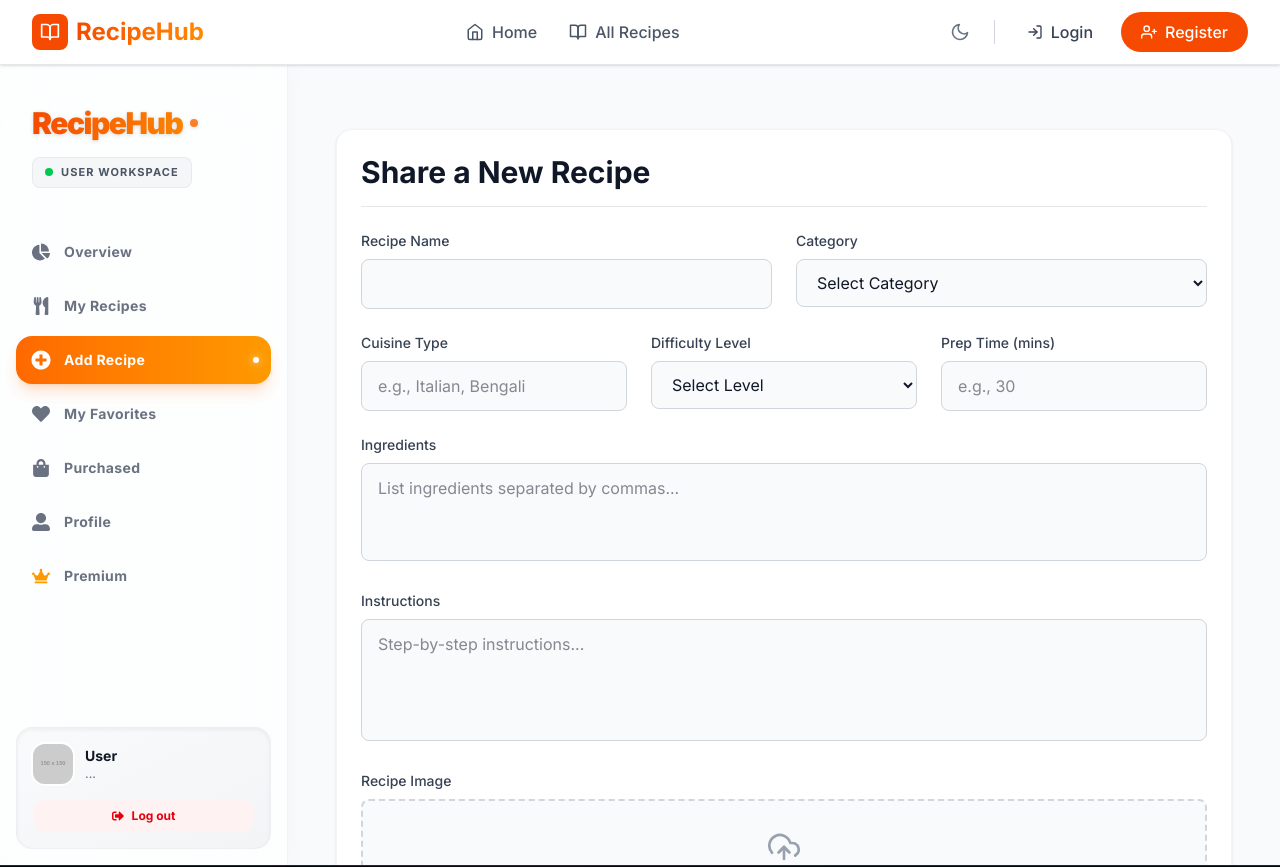
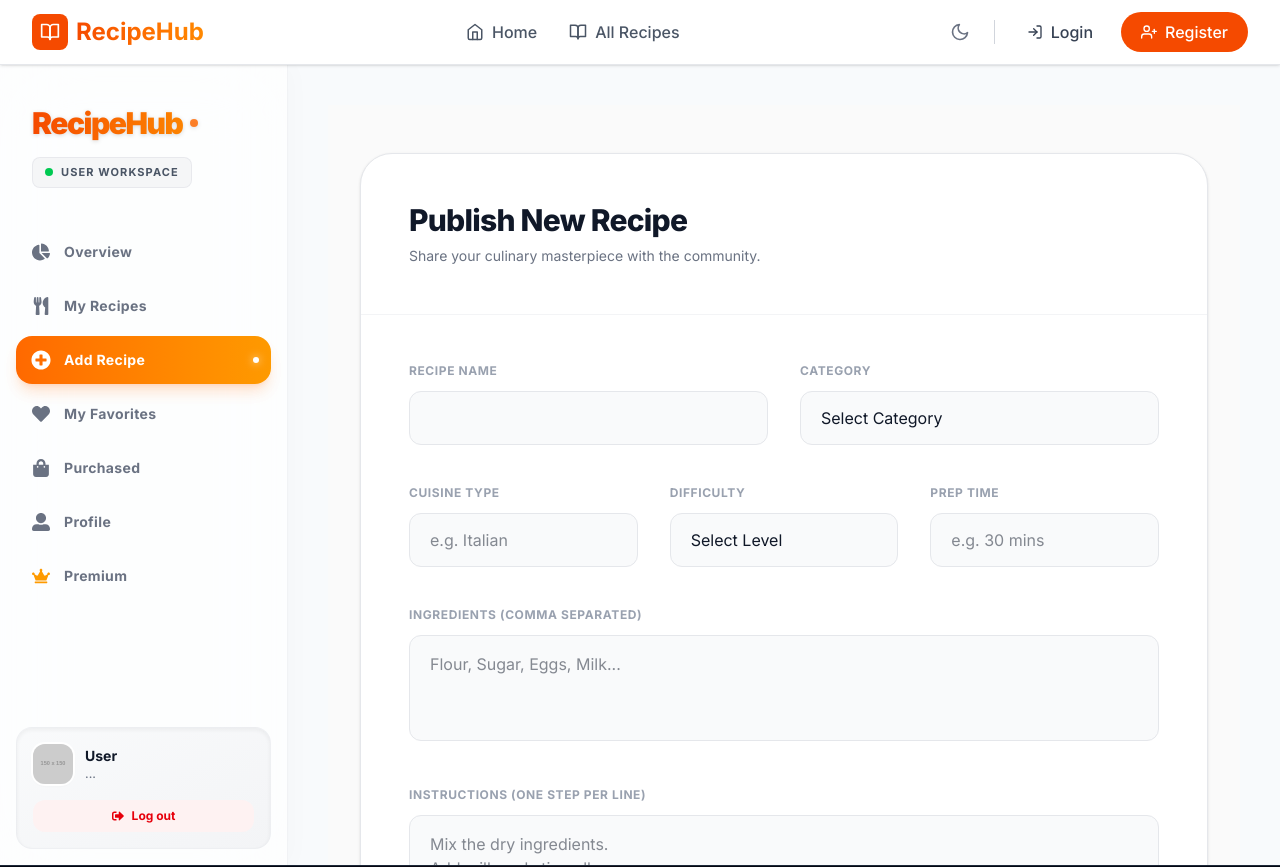
Before and after one commit to towfiqurv360/B13-Assignment-10-client-site, a Next.js app: page /dashboard/add-recipe in a window 1280 px wide. Shown: the top 867 px of the page. Built offline with nearby package versions, Linux system fonts and the light colour scheme; no server answers.

Commit message:
fix: update production configurations and finalize project build

```diff
--- a/src/app/dashboard/add-recipe/page.js
+++ b/src/app/dashboard/add-recipe/page.js
@@ -4,7 +4,8 @@ import { useAuth } from "@/context/AuthContext";
 import { axiosSecure } from "@/lib/axios";
 import toast from "react-hot-toast";
 import { useRouter } from "next/navigation";
-import { FiUploadCloud } from "react-icons/fi";
+import { FiUploadCloud, FiCheck } from "react-icons/fi";
+import { motion } from "framer-motion";
 import axios from "axios";
 
 export default function AddRecipePage() {
@@ -12,6 +13,7 @@ export default function AddRecipePage() {
   const router = useRouter();
   const [loading, setLoading] = useState(false);
   const [imagePreview, setImagePreview] = useState(null);
+  const [imageFile, setImageFile] = useState(null);
 
   const [formData, setFormData] = useState({
     recipeName: "",
@@ -22,7 +24,6 @@ export default function AddRecipePage() {
     ingredients: "",
     instructions: "",
   });
-  const [imageFile, setImageFile] = useState(null);
 
   const handleChange = (e) => {
     setFormData({ ...formData, [e.target.name]: e.target.value });
@@ -49,12 +50,30 @@ export default function AddRecipePage() {
 
       const imgbbResponse = await axios.post(
         `https://api.imgbb.com/1/upload?key=${imgbbKey}`,
-        imageFormData
+        imageFormData,
+        { headers: { "Content-Type": "multipart/form-data" } }
       );
+
       const imageUrl = imgbbResponse.data.data.display_url;
 
+      const formattedIngredients = formData.ingredients
+        .split(",")
+        .map((item) => item.trim())
+        .filter((item) => item.length > 0);
+
+      const formattedInstructions = formData.instructions
+        .split("\n")
+        .map((item) => item.trim())
+        .filter((item) => item.length > 0);
+
       const recipeData = {
-        ...formData,
+        recipeName: formData.recipeName,
+        category: formData.category,
+        cuisineType: formData.cuisineType,
+        difficultyLevel: formData.difficultyLevel,
+        preparationTime: formData.preparationTime,
+        ingredients: formattedIngredients,
+        instructions: formattedInstructions,
         recipeImage: imageUrl,
         authorName: user?.name || "Unknown",
         authorEmail: user?.email,
@@ -67,15 +86,14 @@ export default function AddRecipePage() {
       const backendResponse = await axiosSecure.post("/recipes", recipeData);
 
       if (backendResponse.status === 201 || backendResponse.status === 200) {
-        toast.success("Recipe added successfully!");
+        toast.success("Recipe published successfully!");
         router.push("/dashboard/my-recipes");
       }
     } catch (error) {
-      console.error("Add Recipe Error:", error);
       if (error.response?.status === 403) {
         toast.error("Limit reached! Upgrade to premium to add more.");
       } else {
-        toast.error(error.response?.data?.message || "Failed to add recipe. Check console.");
+        toast.error("Failed to add recipe. Please try again.");
       }
     } finally {
       setLoading(false);
@@ -83,21 +101,43 @@ export default function AddRecipePage() {
   };
 
   return (
-    <div className="max-w-4xl mx-auto p-6 bg-white dark:bg-gray-800 rounded-2xl shadow-sm border border-gray-100 dark:border-gray-700 mt-6 transition-colors duration-300">
-      <h2 className="text-3xl font-bold text-gray-900 dark:text-white mb-6 border-b pb-4 border-gray-200 dark:border-gray-700">
-        Share a New Recipe
+    <div className="min-h-screen bg-[#fafafa] dark:bg-[#0a0a0a] transition-colors duration-300 py-12 px-4 sm:px-6 lg:px-8">
+      <motion.div
+        initial={{ opacity: 0, y: 20 }}
+        animate={{ opacity: 1, y: 0 }}
+        transition={{ duration: 0.5 }}
+        className="max-w-4xl mx-auto bg-white dark:bg-[#121212] rounded-[2rem] border border-gray-200 dark:border-gray-800 shadow-sm overflow-hidden"
+      >
+        <div className="p-8 md:p-12 border-b border-gray-100 dark:border-gray-800">
+          <h2 className="text-3xl font-extrabold text-gray-900 dark:text-white tracking-tight mb-2">
+            Publish New Recipe
           </h2>
+          <p className="text-gray-500 dark:text-gray-400 text-sm">
+            Share your culinary masterpiece with the community.
+          </p>
+        </div>
 
-      <form onSubmit={handleSubmit} className="space-y-6">
-        <div className="grid grid-cols-1 md:grid-cols-2 gap-6">
+        <form onSubmit={handleSubmit} className="p-8 md:p-12 space-y-10">
+          <div className="grid grid-cols-1 md:grid-cols-2 gap-8">
             <div>
-            <label className="block text-sm font-medium text-gray-700 dark:text-gray-300 mb-2">Recipe Name</label>
-            <input type="text" name="recipeName" required onChange={handleChange} className="w-full px-4 py-3 rounded-lg border border-gray-300 dark:border-gray-600 bg-gray-50 dark:bg-gray-900 text-gray-900 dark:text-white focus:ring-2 focus:ring-orange-500 outline-none" />
+              <label className="block text-xs font-bold text-gray-400 dark:text-gray-500 uppercase tracking-wider mb-3">Recipe Name</label>
+              <input
+                type="text"
+                name="recipeName"
+                required
+                onChange={handleChange}
+                className="w-full px-5 py-3.5 rounded-xl border border-gray-200 dark:border-gray-800 bg-gray-50 dark:bg-gray-900 text-gray-900 dark:text-white focus:border-gray-900 dark:focus:border-white focus:ring-0 outline-none transition-colors"
+              />
             </div>
             <div>
-            <label className="block text-sm font-medium text-gray-700 dark:text-gray-300 mb-2">Category</label>
-            <select name="category" required onChange={handleChange} className="w-full px-4 py-3 rounded-lg border border-gray-300 dark:border-gray-600 bg-gray-50 dark:bg-gray-900 text-gray-900 dark:text-white focus:ring-2 focus:ring-orange-500 outline-none">
-              <option value="">Select Category</option>
+              <label className="block text-xs font-bold text-gray-400 dark:text-gray-500 uppercase tracking-wider mb-3">Category</label>
+              <select
+                name="category"
+                required
+                onChange={handleChange}
+                className="w-full px-5 py-3.5 rounded-xl border border-gray-200 dark:border-gray-800 bg-gray-50 dark:bg-gray-900 text-gray-900 dark:text-white focus:border-gray-900 dark:focus:border-white focus:ring-0 outline-none transition-colors appearance-none cursor-pointer"
+              >
+                <option value="" disabled selected>Select Category</option>
                 <option value="Breakfast">Breakfast</option>
                 <option value="Lunch">Lunch</option>
                 <option value="Dinner">Dinner</option>
@@ -107,55 +147,108 @@ export default function AddRecipePage() {
             </div>
           </div>
 
-        <div className="grid grid-cols-1 md:grid-cols-3 gap-6">
+          <div className="grid grid-cols-1 md:grid-cols-3 gap-8">
             <div>
-            <label className="block text-sm font-medium text-gray-700 dark:text-gray-300 mb-2">Cuisine Type</label>
-            <input type="text" name="cuisineType" required onChange={handleChange} placeholder="e.g., Italian, Bengali" className="w-full px-4 py-3 rounded-lg border border-gray-300 dark:border-gray-600 bg-gray-50 dark:bg-gray-900 text-gray-900 dark:text-white focus:ring-2 focus:ring-orange-500 outline-none" />
+              <label className="block text-xs font-bold text-gray-400 dark:text-gray-500 uppercase tracking-wider mb-3">Cuisine Type</label>
+              <input
+                type="text"
+                name="cuisineType"
+                required
+                onChange={handleChange}
+                placeholder="e.g. Italian"
+                className="w-full px-5 py-3.5 rounded-xl border border-gray-200 dark:border-gray-800 bg-gray-50 dark:bg-gray-900 text-gray-900 dark:text-white focus:border-gray-900 dark:focus:border-white focus:ring-0 outline-none transition-colors"
+              />
             </div>
             <div>
-            <label className="block text-sm font-medium text-gray-700 dark:text-gray-300 mb-2">Difficulty Level</label>
-            <select name="difficultyLevel" required onChange={handleChange} className="w-full px-4 py-3 rounded-lg border border-gray-300 dark:border-gray-600 bg-gray-50 dark:bg-gray-900 text-gray-900 dark:text-white focus:ring-2 focus:ring-orange-500 outline-none">
-              <option value="">Select Level</option>
+              <label className="block text-xs font-bold text-gray-400 dark:text-gray-500 uppercase tracking-wider mb-3">Difficulty</label>
+              <select
+                name="difficultyLevel"
+                required
+                onChange={handleChange}
+                className="w-full px-5 py-3.5 rounded-xl border border-gray-200 dark:border-gray-800 bg-gray-50 dark:bg-gray-900 text-gray-900 dark:text-white focus:border-gray-900 dark:focus:border-white focus:ring-0 outline-none transition-colors appearance-none cursor-pointer"
+              >
+                <option value="" disabled selected>Select Level</option>
                 <option value="Easy">Easy</option>
                 <option value="Medium">Medium</option>
                 <option value="Hard">Hard</option>
               </select>
             </div>
             <div>
-            <label className="block text-sm font-medium text-gray-700 dark:text-gray-300 mb-2">Prep Time (mins)</label>
-            <input type="number" name="preparationTime" required onChange={handleChange} placeholder="e.g., 30" className="w-full px-4 py-3 rounded-lg border border-gray-300 dark:border-gray-600 bg-gray-50 dark:bg-gray-900 text-gray-900 dark:text-white focus:ring-2 focus:ring-orange-500 outline-none" />
+              <label className="block text-xs font-bold text-gray-400 dark:text-gray-500 uppercase tracking-wider mb-3">Prep Time</label>
+              <input
+                type="text"
+                name="preparationTime"
+                required
+                onChange={handleChange}
+                placeholder="e.g. 30 mins"
+                className="w-full px-5 py-3.5 rounded-xl border border-gray-200 dark:border-gray-800 bg-gray-50 dark:bg-gray-900 text-gray-900 dark:text-white focus:border-gray-900 dark:focus:border-white focus:ring-0 outline-none transition-colors"
+              />
             </div>
           </div>
 
           <div>
-          <label className="block text-sm font-medium text-gray-700 dark:text-gray-300 mb-2">Ingredients</label>
-          <textarea name="ingredients" required rows="3" onChange={handleChange} placeholder="List ingredients separated by commas..." className="w-full px-4 py-3 rounded-lg border border-gray-300 dark:border-gray-600 bg-gray-50 dark:bg-gray-900 text-gray-900 dark:text-white focus:ring-2 focus:ring-orange-500 outline-none resize-none"></textarea>
+            <label className="block text-xs font-bold text-gray-400 dark:text-gray-500 uppercase tracking-wider mb-3">Ingredients (Comma Separated)</label>
+            <textarea
+              name="ingredients"
+              required
+              rows="3"
+              onChange={handleChange}
+              placeholder="Flour, Sugar, Eggs, Milk..."
+              className="w-full px-5 py-4 rounded-xl border border-gray-200 dark:border-gray-800 bg-gray-50 dark:bg-gray-900 text-gray-900 dark:text-white focus:border-gray-900 dark:focus:border-white focus:ring-0 outline-none resize-none transition-colors"
+            ></textarea>
           </div>
 
           <div>
-          <label className="block text-sm font-medium text-gray-700 dark:text-gray-300 mb-2">Instructions</label>
-          <textarea name="instructions" required rows="4" onChange={handleChange} placeholder="Step-by-step instructions..." className="w-full px-4 py-3 rounded-lg border border-gray-300 dark:border-gray-600 bg-gray-50 dark:bg-gray-900 text-gray-900 dark:text-white focus:ring-2 focus:ring-orange-500 outline-none resize-none"></textarea>
+            <label className="block text-xs font-bold text-gray-400 dark:text-gray-500 uppercase tracking-wider mb-3">Instructions (One step per line)</label>
+            <textarea
+              name="instructions"
+              required
+              rows="5"
+              onChange={handleChange}
+              placeholder="Mix the dry ingredients.&#10;Add milk and stir well.&#10;Bake for 30 minutes..."
+              className="w-full px-5 py-4 rounded-xl border border-gray-200 dark:border-gray-800 bg-gray-50 dark:bg-gray-900 text-gray-900 dark:text-white focus:border-gray-900 dark:focus:border-white focus:ring-0 outline-none resize-none transition-colors"
+            ></textarea>
           </div>
 
           <div>
-          <label className="block text-sm font-medium text-gray-700 dark:text-gray-300 mb-2">Recipe Image</label>
-          <label className="flex flex-col items-center justify-center w-full h-32 border-2 border-gray-300 dark:border-gray-600 border-dashed rounded-lg cursor-pointer bg-gray-50 dark:bg-gray-900 hover:bg-gray-100 dark:hover:bg-gray-800 transition">
+            <label className="block text-xs font-bold text-gray-400 dark:text-gray-500 uppercase tracking-wider mb-3">Cover Image</label>
+            <label className="flex flex-col items-center justify-center w-full h-48 border-2 border-gray-200 dark:border-gray-800 border-dashed rounded-xl cursor-pointer bg-gray-50 dark:bg-gray-900 hover:bg-gray-100 dark:hover:bg-gray-800/80 transition-all overflow-hidden relative group">
               {imagePreview ? (
-              <img src={imagePreview} alt="Preview" className="h-28 object-contain rounded" />
+                <>
+                  <img src={imagePreview} alt="Preview" className="w-full h-full object-cover" />
+                  <div className="absolute inset-0 bg-black/40 flex items-center justify-center opacity-0 group-hover:opacity-100 transition-opacity">
+                    <span className="text-white font-medium text-sm">Change Image</span>
+                  </div>
+                </>
               ) : (
                 <div className="flex flex-col items-center justify-center pt-5 pb-6">
-                <FiUploadCloud className="w-8 h-8 text-gray-400 mb-2" />
-                <p className="text-sm text-gray-500 dark:text-gray-400">Click to upload image</p>
+                  <FiUploadCloud className="w-10 h-10 text-gray-400 mb-3" />
+                  <p className="text-sm text-gray-500 dark:text-gray-400 font-medium">Click to upload an image</p>
+                  <p className="text-xs text-gray-400 mt-1">JPG, PNG or WEBP (Max 2MB)</p>
                 </div>
               )}
               <input type="file" accept="image/*" onChange={handleImageChange} className="hidden" />
             </label>
           </div>
 
-        <button type="submit" disabled={loading} className="w-full py-4 bg-orange-600 hover:bg-orange-700 text-white font-bold rounded-lg shadow-md transition duration-300 disabled:bg-gray-400 flex justify-center items-center gap-2">
-          {loading ? "Uploading & Saving..." : "Add Recipe"}
+          <div className="pt-6 border-t border-gray-100 dark:border-gray-800">
+            <button
+              type="submit"
+              disabled={loading}
+              className="w-full py-4 bg-gray-900 dark:bg-white text-white dark:text-gray-900 font-bold text-lg rounded-full shadow-lg hover:shadow-xl hover:-translate-y-0.5 transition-all duration-300 disabled:opacity-70 disabled:cursor-not-allowed disabled:transform-none flex justify-center items-center gap-2"
+            >
+              {loading ? (
+                <div className="animate-spin rounded-full h-5 w-5 border-t-2 border-b-2 border-white dark:border-gray-900"></div>
+              ) : (
+                <>
+                  <FiCheck className="text-xl" />
+                  Publish Recipe
+                </>
+              )}
             </button>
+          </div>
         </form>
+      </motion.div>
     </div>
   );
 }
--- a/src/app/dashboard/manage-users/page.js
+++ b/src/app/dashboard/manage-users/page.js
@@ -1,6 +1,7 @@
 "use client";
 import { useEffect, useState } from "react";
 import { axiosSecure } from "@/lib/axios";
+import { useAuth } from "@/context/AuthContext";
 import toast from "react-hot-toast";
 import { motion } from "framer-motion";
 import { FiUsers, FiShield, FiAward, FiStar, FiXCircle } from "react-icons/fi";
@@ -8,6 +9,7 @@ import { FiUsers, FiShield, FiAward, FiStar, FiXCircle } from "react-icons/fi";
 export default function ManageUsersPage() {
   const [users, setUsers] = useState([]);
   const [loading, setLoading] = useState(true);
+  const { user: currentUser, updateUserProfile } = useAuth();
 
   useEffect(() => {
     fetchUsers();
@@ -24,23 +26,33 @@ export default function ManageUsersPage() {
     }
   };
 
-  const handleUpdateRole = async (id, newRole) => {
+  const handleUpdateRole = async (targetUser, newRole) => {
     if (!confirm(`Are you sure you want to make this user an ${newRole}?`)) return;
     try {
-      await axiosSecure.patch(`/users/${id}`, { role: newRole });
+      await axiosSecure.patch(`/users/${targetUser._id}`, { role: newRole });
       toast.success(`User role updated to ${newRole}`);
+
+      if (currentUser && currentUser.email === targetUser.email) {
+        updateUserProfile({ role: newRole });
+      }
+
       fetchUsers();
     } catch (error) {
       toast.error("Failed to update role");
     }
   };
 
-  const handleMakePremium = async (id, currentStatus) => {
+  const handleMakePremium = async (targetUser, currentStatus) => {
     const action = currentStatus ? "remove" : "grant";
     if (!confirm(`Are you sure you want to ${action} premium status?`)) return;
     try {
-      await axiosSecure.patch(`/users/${id}`, { isPremium: !currentStatus });
+      await axiosSecure.patch(`/users/${targetUser._id}`, { isPremium: !currentStatus });
       toast.success(`Premium status updated`);
+
+      if (currentUser && currentUser.email === targetUser.email) {
+        updateUserProfile({ isPremium: !currentStatus });
+      }
+
       fetchUsers();
     } catch (error) {
       toast.error("Failed to update premium status");
@@ -84,64 +96,64 @@ export default function ManageUsersPage() {
               </tr>
             </thead>
             <tbody className="divide-y divide-gray-100 dark:divide-gray-800">
-              {users.map((user) => (
-                <tr key={user._id} className="hover:bg-gray-50/50 dark:hover:bg-gray-800/30 transition-colors duration-200">
+              {users.map((u) => (
+                <tr key={u._id} className="hover:bg-gray-50/50 dark:hover:bg-gray-800/30 transition-colors duration-200">
                   <td className="p-6">
                     <div className="flex items-center gap-4">
                       <img
-                        src={user.image || "https://via.placeholder.com/150"}
-                        alt={user.name}
+                        src={u.image || "https://via.placeholder.com/150"}
+                        alt={u.name}
                         className="w-12 h-12 rounded-full object-cover border-2 border-gray-100 dark:border-gray-700"
                       />
                       <div>
-                        <p className="font-bold text-gray-900 dark:text-white text-base">{user.name}</p>
-                        <p className="text-sm text-gray-500 dark:text-gray-400">{user.email}</p>
+                        <p className="font-bold text-gray-900 dark:text-white text-base">{u.name}</p>
+                        <p className="text-sm text-gray-500 dark:text-gray-400">{u.email}</p>
                       </div>
                     </div>
                   </td>
 
                   <td className="p-6">
                     <span className={`inline-flex items-center gap-1.5 px-3 py-1.5 rounded-full text-xs font-bold uppercase tracking-wide ${
-                      user.role === 'admin'
+                      u.role === 'admin'
                         ? 'bg-indigo-50 dark:bg-indigo-900/30 text-indigo-600 dark:text-indigo-400 border border-indigo-100 dark:border-indigo-800'
                         : 'bg-blue-50 dark:bg-blue-900/30 text-blue-600 dark:text-blue-400 border border-blue-100 dark:border-blue-800'
                     }`}>
-                      <FiShield className={user.role === 'admin' ? "text-indigo-500" : "text-blue-500"} />
-                      {user.role}
+                      <FiShield className={u.role === 'admin' ? "text-indigo-500" : "text-blue-500"} />
+                      {u.role}
                     </span>
                   </td>
 
                   <td className="p-6">
                     <span className={`inline-flex items-center gap-1.5 px-3 py-1.5 rounded-full text-xs font-bold uppercase tracking-wide ${
-                      user.isPremium
+                      u.isPremium
                         ? 'bg-amber-50 dark:bg-amber-900/30 text-amber-600 dark:text-amber-400 border border-amber-200 dark:border-amber-800'
                         : 'bg-gray-100 dark:bg-gray-800 text-gray-600 dark:text-gray-400 border border-gray-200 dark:border-gray-700'
                     }`}>
-                      <FiAward className={user.isPremium ? "text-amber-500" : "text-gray-400"} />
-                      {user.isPremium ? 'Premium' : 'Standard'}
+                      <FiAward className={u.isPremium ? "text-amber-500" : "text-gray-400"} />
+                      {u.isPremium ? 'Premium' : 'Standard'}
                     </span>
                   </td>
 
                   <td className="p-6 text-right">
                     <div className="flex items-center justify-end gap-3">
-                      {user.role !== 'admin' && (
+                      {u.role !== 'admin' && (
                         <button
-                          onClick={() => handleUpdateRole(user._id, 'admin')}
+                          onClick={() => handleUpdateRole(u, 'admin')}
                           className="flex items-center gap-2 px-4 py-2 bg-indigo-50 dark:bg-indigo-900/20 hover:bg-indigo-100 dark:hover:bg-indigo-900/40 text-indigo-600 dark:text-indigo-400 text-sm font-semibold rounded-xl transition-all duration-300"
                         >
                           <FiShield /> Make Admin
                         </button>
                       )}
                       <button
-                        onClick={() => handleMakePremium(user._id, user.isPremium)}
+                        onClick={() => handleMakePremium(u, u.isPremium)}
                         className={`flex items-center gap-2 px-4 py-2 text-sm font-semibold rounded-xl transition-all duration-300 ${
-                          user.isPremium
+                          u.isPremium
                             ? "bg-red-50 dark:bg-red-900/20 hover:bg-red-100 dark:hover:bg-red-900/40 text-red-600 dark:text-red-400"
                             : "bg-amber-50 dark:bg-amber-900/20 hover:bg-amber-100 dark:hover:bg-amber-900/40 text-amber-600 dark:text-amber-400"
                         }`}
                       >
-                        {user.isPremium ? <FiXCircle /> : <FiStar />}
-                        {user.isPremium ? 'Remove Premium' : 'Make Premium'}
+                        {u.isPremium ? <FiXCircle /> : <FiStar />}
+                        {u.isPremium ? 'Remove Premium' : 'Make Premium'}
                       </button>
                     </div>
                   </td>
```
Also changed, not shown: src/context/AuthContext.js (+10 -6 lines). Lines whose indentation alone changed are shown as unchanged.
